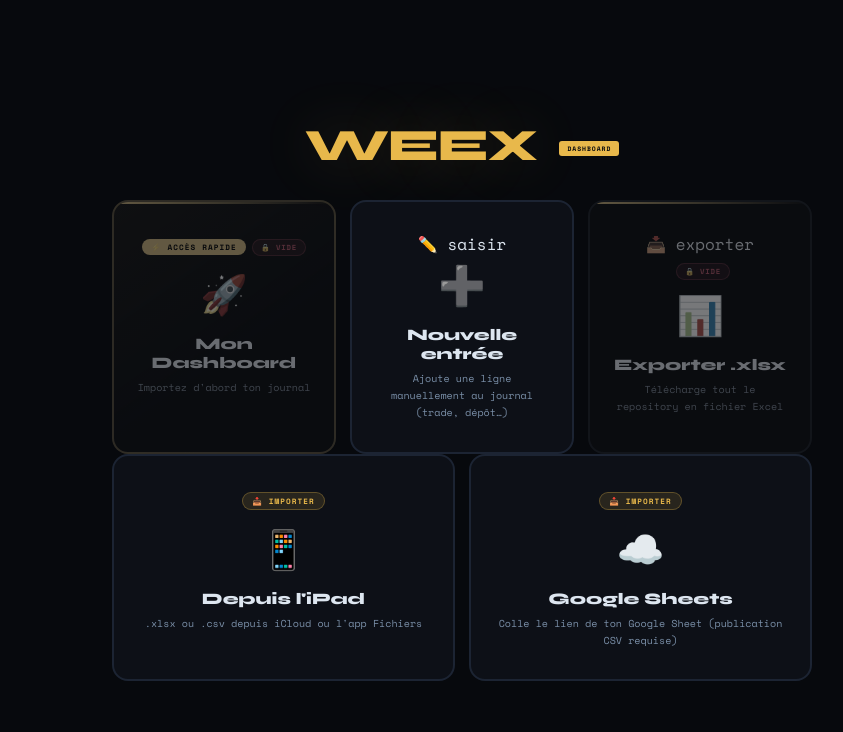
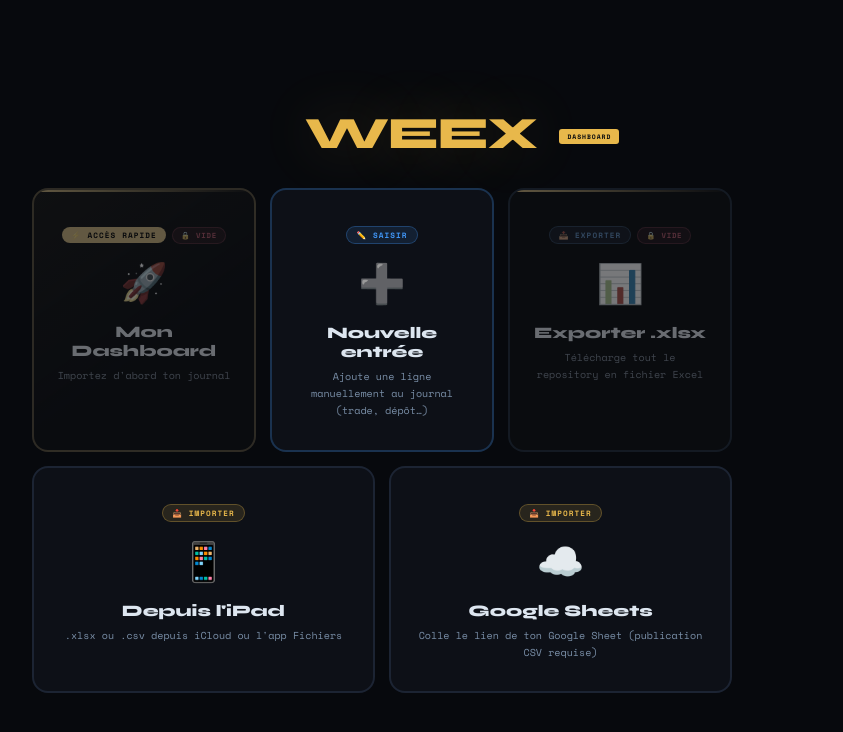
Before and after one commit to jmarvillier/dashboard-weex, a React (Vite) app: page / in a window 1280 px wide. Shown: the top 732 px of the page, without its empty margins (178-1021 px from the left). Built offline with nearby package versions, Linux system fonts and the light colour scheme.

Commit message:
Update landing.css

```diff
--- a/src/styles/landing.css
+++ b/src/styles/landing.css
@@ -214,3 +214,44 @@
   border-radius: 8px;
 }
 .install-why strong { color: var(--gold); }
+
+/* ── Nouvelle grille de cartes (5 cartes) ─────────────────────────────────── */
+
+.choice-grid {
+  display: flex;
+  flex-direction: column;
+  gap: 14px;
+  width: 100%;
+  max-width: 860px;
+}
+
+.choice-row-main   { display: flex; gap: 14px; }
+.choice-row-import { display: flex; gap: 14px; }
+
+/* Cartes d'action (saisie / export) */
+.choice-card.action-card {
+  border-color: rgba(64, 150, 247, .25);
+}
+.choice-card.action-card:hover {
+  border-color: rgba(64, 150, 247, .6);
+  box-shadow: 0 16px 48px rgba(64, 150, 247, .12);
+}
+
+.action-pill {
+  display: inline-block;
+  background: rgba(64, 150, 247, .12);
+  border: 1px solid rgba(64, 150, 247, .3);
+  color: var(--blue);
+  font-size: .48rem;
+  font-weight: 700;
+  letter-spacing: .14em;
+  text-transform: uppercase;
+  padding: 2px 9px;
+  border-radius: 10px;
+  margin-bottom: 10px;
+}
+
+@media (max-width: 680px) {
+  .choice-row-main   { flex-direction: column; }
+  .choice-row-import { flex-direction: column; }
+}
```
